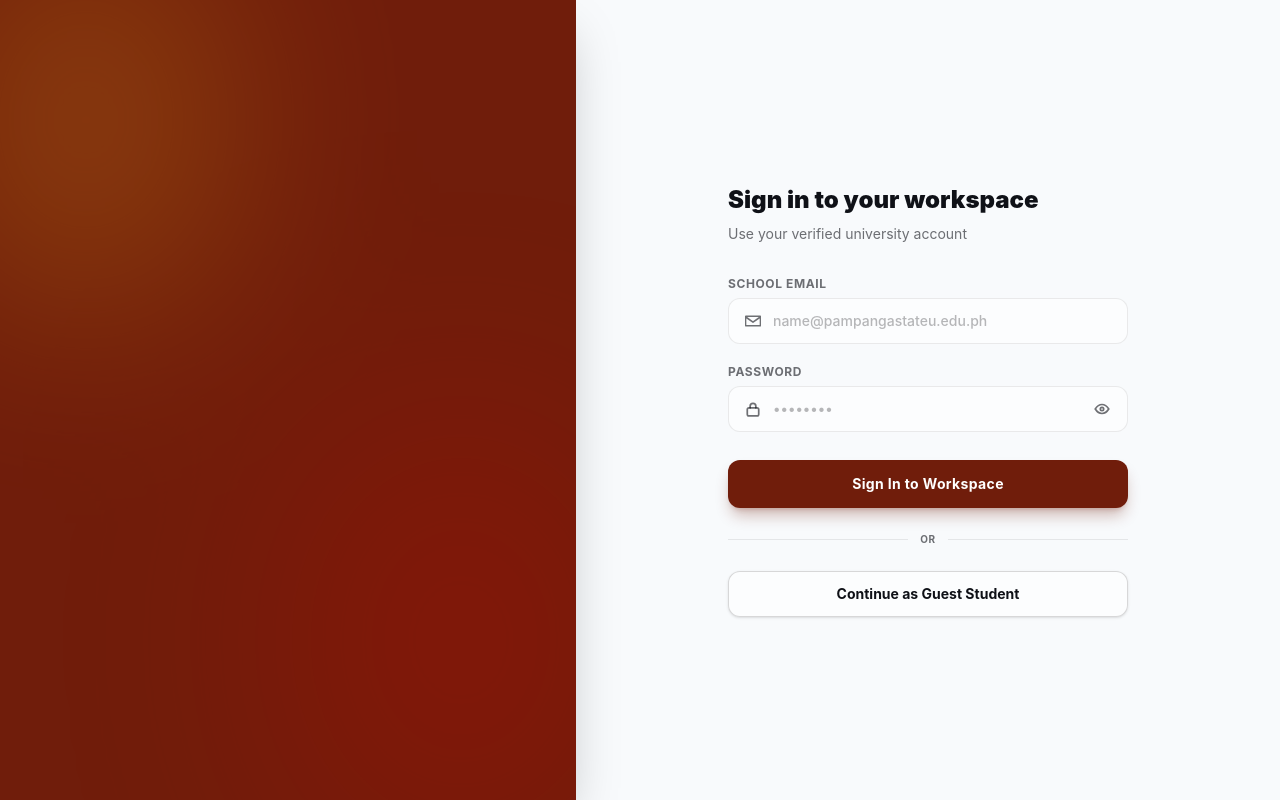
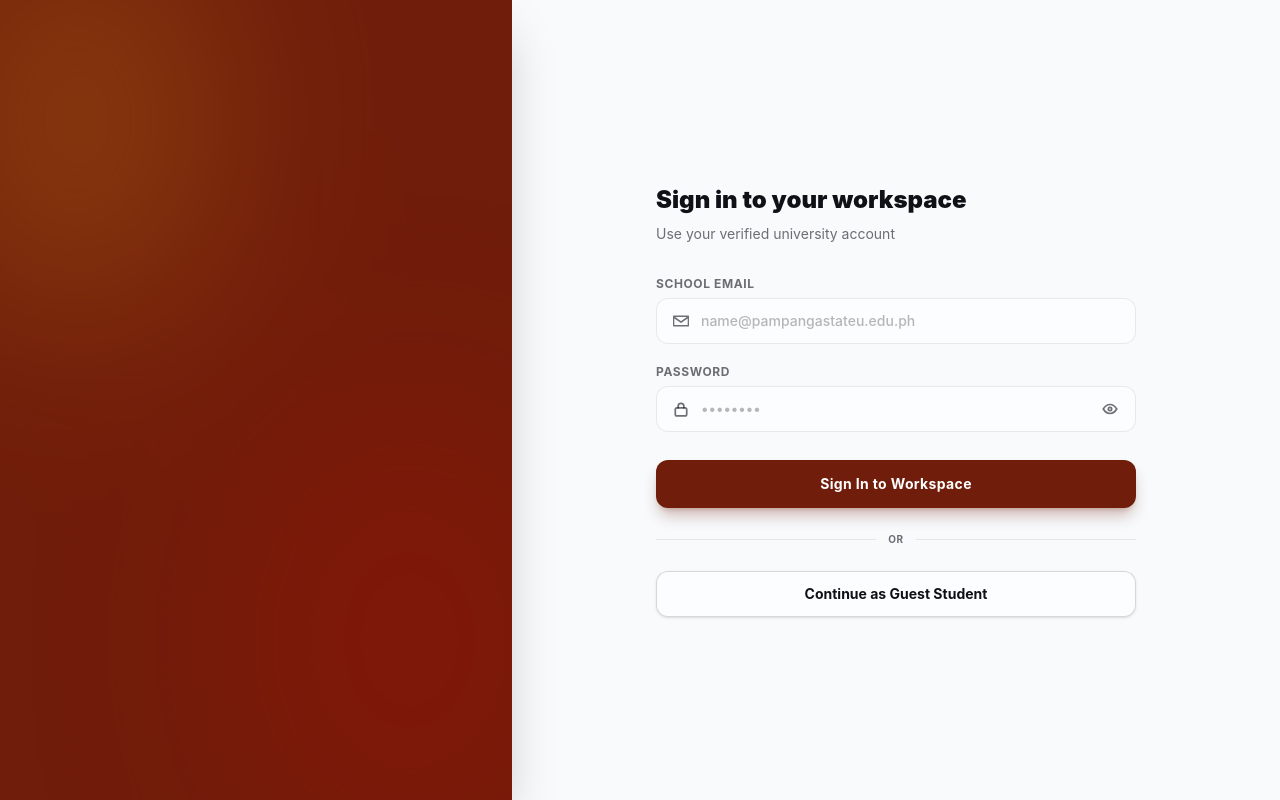
Before and after one commit to EsguerraJanuard/pamsu-python-ide, a React (Vite) app in the folder frontend/: page /login in a window 1280 px wide. Built offline with nearby package versions, Linux system fonts and the light colour scheme; no server answers.

Commit message:
style(login): widen form container and adjust layout ratio to better utilize right side space

```diff
--- a/frontend/src/features/auth/Login.jsx
+++ b/frontend/src/features/auth/Login.jsx
@@ -200,7 +200,7 @@ export default function Login() {
       `}</style>
 
       {/* Left Side: Brand Panel (Hidden on Mobile) */}
-      <div className="relative hidden lg:flex lg:w-[45%] flex-col justify-between bg-psu-maroon overflow-hidden px-14 py-16 text-white shadow-2xl z-10">
+      <div className="relative hidden lg:flex lg:w-[40%] flex-col justify-between bg-psu-maroon overflow-hidden px-14 py-16 text-white shadow-2xl z-10">
         {/* Subtle Background Pattern / Gradient */}
         <div className="absolute inset-0 z-0 opacity-20">
           <div className="absolute top-[-10%] left-[-10%] w-[50%] h-[50%] rounded-full bg-psu-gold blur-[100px]"></div>
@@ -264,7 +264,7 @@ export default function Login() {
 
 
 
-        <div className="w-full max-w-[400px] animate-login-fade delay-100 opacity-0">
+        <div className="w-full max-w-[480px] animate-login-fade delay-100 opacity-0">
           <div className="mb-8 text-center sm:text-left">
             <h2 className="text-2xl font-black text-text-main">
               Sign in to your workspace
```
